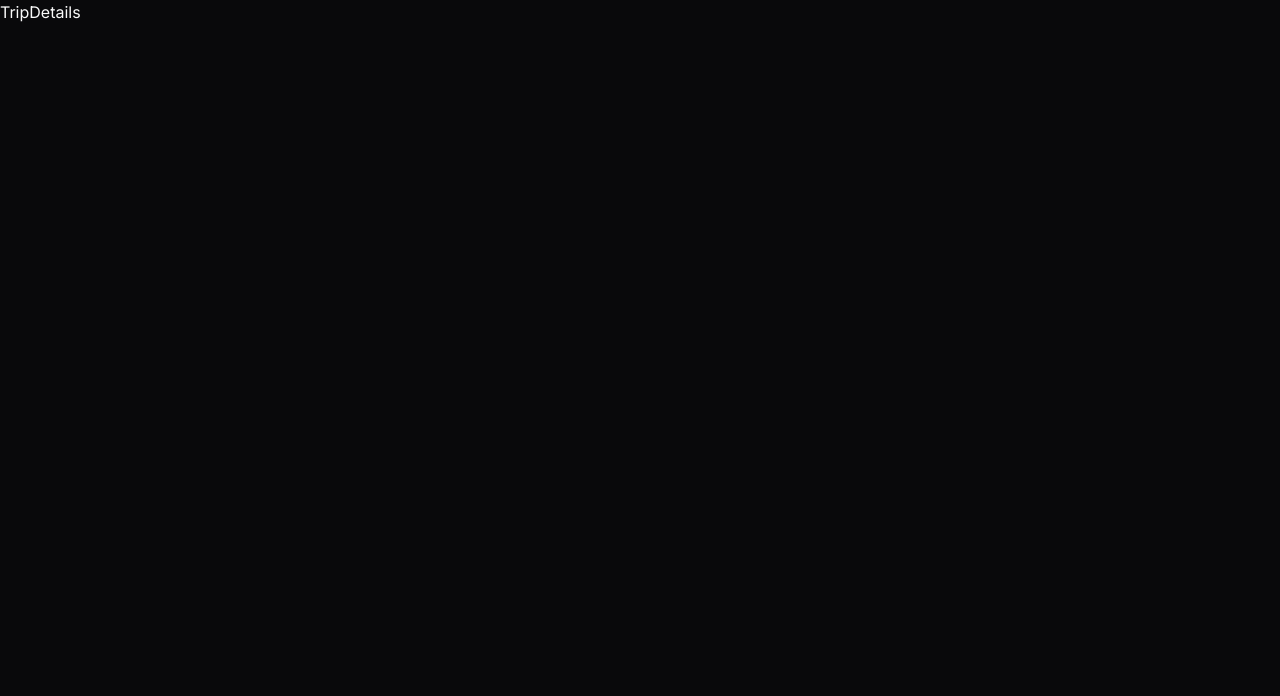
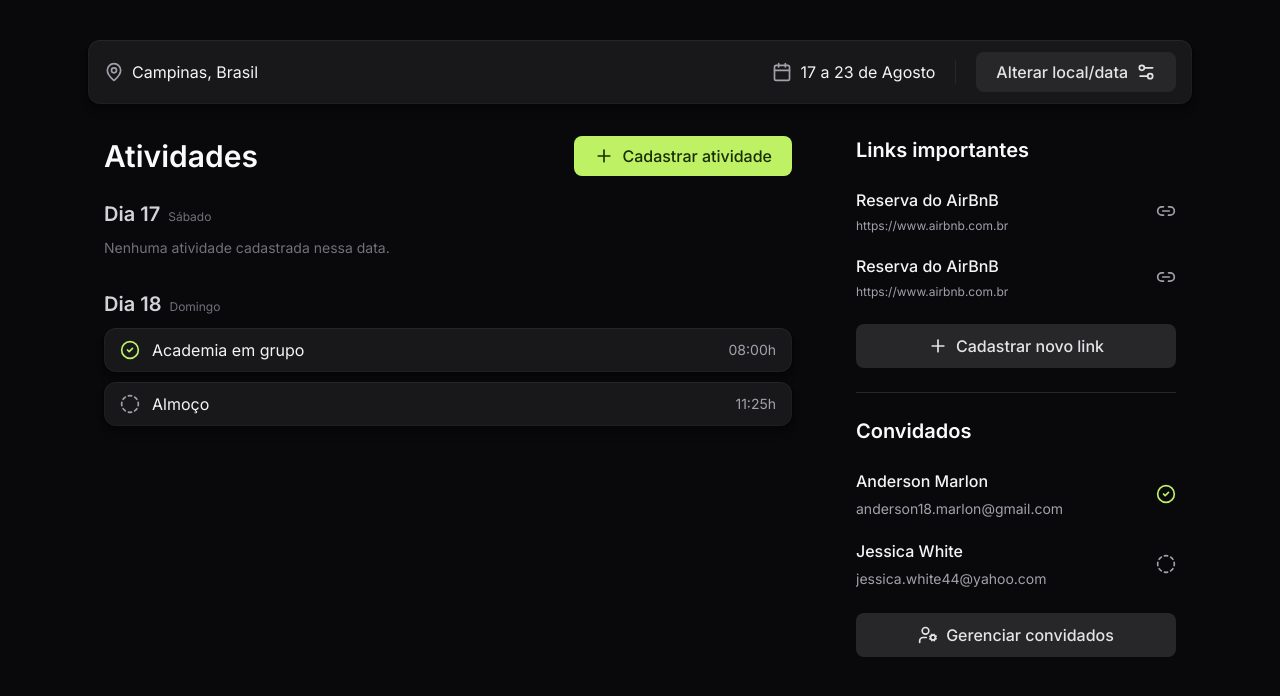
Before and after one commit to Yagasaki7K/website-nlwjourney, a React (Vite) app in the folder frontend/: page /trips/1 in a window 1280 px wide. Shown: the top 696 px of the page. Built offline with nearby package versions, Linux system fonts and the light colour scheme.

Commit message:
Added: Trips/Id Page (Day 02) - 11-07 20:02

```diff
--- a/frontend/index.html
+++ b/frontend/index.html
@@ -1,9 +1,9 @@
-<!doctype html>
+<!DOCTYPE html>
 <html lang="en">
     <head>
         <meta charset="UTF-8" />
         <meta name="viewport" content="width=device-width, initial-scale=1.0" />
-    <title>plann.er</title>
+        <title>Plann.er</title>
     </head>
     <body class="bg-zinc-950 text-zinc-50 antialiased">
         <div id="root"></div>
--- a/frontend/src/pages/trip-details/index.tsx
+++ b/frontend/src/pages/trip-details/index.tsx
@@ -1,5 +1,125 @@
+import { Calendar, CircleCheck, CircleDashed, Link2, MapPin, Plus, Settings2, UserCog } from "lucide-react"
+
 const TripDetailsPage = () => {
-    return <div>TripDetails</div>
+    return (
+        <div className="max-w-6xl px-6 py-10 mx-auto space-y-8">
+            <div className="px-4 h-16 rounded-xl bg-zinc-900 shadow-shape flex items-center justify-between">
+                <div className="flex items-center gap-2">
+                    <MapPin className="size-5 text-zinc-400" />
+                    <span className="text-zinc-100">Campinas, Brasil</span>
+                </div>
+
+                <div className="flex items-center gap-5">
+                    <div className="flex items-center gap-2">
+                        <Calendar className="size-5 text-zinc-400" />
+                        <span className="text-zinc-100">17 a 23 de Agosto</span>
+                    </div>
+
+                    <div className="w-px h-6 bg-zinc-800"></div>
+
+                    <button className="bg-zinc-800 text-zinc-200 rounded-lg px-5 py-2 font-medium flex items-center gap-2 hover:bg-zinc-700">
+                        Alterar local/data
+                        <Settings2 className="size-5" />
+                    </button>
+                </div>
+            </div>
+
+            <main className="flex gap-16 px-4">
+                <div className="flex-1 space-y-6">
+                    <div className="flex items-center justify-between">
+                        <h2 className="text-3xl font-semibold">Atividades</h2>
+                        <button className="bg-lime-300 text-lime-950 rounded-lg px-5 py-2 font-medium flex items-center gap-2 hover:bg-lime-400">
+                            <Plus className="size-5" />
+                            Cadastrar atividade
+                        </button>
+                    </div>
+
+                    <div className="space-y-8">
+                        <div className="space-y-2.5">
+                            <div className="flex gap-2 items-baseline">
+                                <span className="text-xl text-zinc-300 font-semibold">Dia 17</span>
+                                <span className="text-xs text-zinc-500">Sábado</span>
+                            </div>
+                            <p className="text-zinc-500 text-sm">Nenhuma atividade cadastrada nessa data.</p>
+                        </div>
+
+                        <div className="space-y-2.5">
+                            <div className="flex gap-2 items-baseline">
+                                <span className="text-xl text-zinc-300 font-semibold">Dia 18</span>
+                                <span className="text-xs text-zinc-500">Domingo</span>
+                            </div>
+                            <div className="space-y-2.5">
+                                <div className="px-4 py-2.5 bg-zinc-900 rounded-xl shadow-shape flex items-center gap-3">
+                                    <CircleCheck className="size-5 text-lime-300" />
+                                    <span className="text-zinc-100">Academia em grupo</span>
+                                    <span className="text-zinc-400 text-sm ml-auto">08:00h</span>
+                                </div>
+                            </div>
+                            <div className="space-y-2.5">
+                                <div className="px-4 py-2.5 bg-zinc-900 rounded-xl shadow-shape flex items-center gap-3">
+                                    <CircleDashed className="size-5 text-zinc-400" />
+                                    <span className="text-zinc-100">Almoço</span>
+                                    <span className="text-zinc-400 text-sm ml-auto">11:25h</span>
+                                </div>
+                            </div>
+                        </div>
+                    </div>
+                </div>
+                <div className="w-80 space-y-6">
+                    <div className="space-y-6">
+                        <h2 className="font-semibold text-xl">Links importantes</h2>
+                        <div className="space-y-5">
+                            <div className="flex items-center justify-between gap-4">
+                                <div className="space-y-1.5">
+                                    <span className="block font-medium text-zinc-100">Reserva do AirBnB</span>
+                                    <a href="https://www.airbnb.com.br" className="block text-xs text-zinc-400 truncate hover:text-zinc-200">https://www.airbnb.com.br</a>
+                                </div>
+                                <Link2 className="text-zinc-400 size-5 shrink-0" />
+                            </div>
+                            <div className="flex items-center justify-between gap-4">
+                                <div className="space-y-1.5">
+                                    <span className="block font-medium text-zinc-100">Reserva do AirBnB</span>
+                                    <a href="https://www.airbnb.com.br" className="block text-xs text-zinc-400 truncate hover:text-zinc-200">https://www.airbnb.com.br</a>
+                                </div>
+                                <Link2 className="text-zinc-400 size-5 shrink-0" />
+                            </div>
+                        </div>
+
+                        <button className="bg-zinc-800 w-full justify-center text-zinc-200 rounded-lg px-5 h-11 font-medium flex items-center gap-2 hover:bg-zinc-700">
+                            <Plus className="size-5" />
+                            Cadastrar novo link
+                        </button>
+
+                        <div className="w-full h-px bg-zinc-800"></div>
+
+                        <h2 className="font-semibold text-xl">Convidados</h2>
+                        <div className="space-y-5">
+                            <div className="flex items-center justify-between gap-4">
+                                <div className="space-y-1.5">
+                                    <span className="block font-medium text-zinc-100">Anderson Marlon</span>
+                                    <span className="block text-sm text-zinc-400 truncate">anderson18.marlon@gmail.com</span>
+                                </div>
+                                <CircleCheck className="text-lime-300 size-5 shrink-0" />
+                            </div>
+                            <div className="flex items-center justify-between gap-4">
+                                <div className="space-y-1.5">
+                                    <span className="block font-medium text-zinc-100">Jessica White</span>
+                                    <span className="block text-sm text-zinc-400 truncate">jessica.white44@yahoo.com</span>
+                                </div>
+                                <CircleDashed className="text-zinc-400 size-5 shrink-0" />
+                            </div>
+                        </div>
+
+                        <button className="bg-zinc-800 w-full justify-center text-zinc-200 rounded-lg px-5 h-11 font-medium flex items-center gap-2 hover:bg-zinc-700">
+                            <UserCog className="size-5" />
+                            Gerenciar convidados
+                        </button>
+                    </div>
+                    <div></div>
+                </div>
+            </main>
+        </div>
+    )
 }
 
 export default TripDetailsPage
```
Lines whose indentation alone changed are shown as unchanged.
